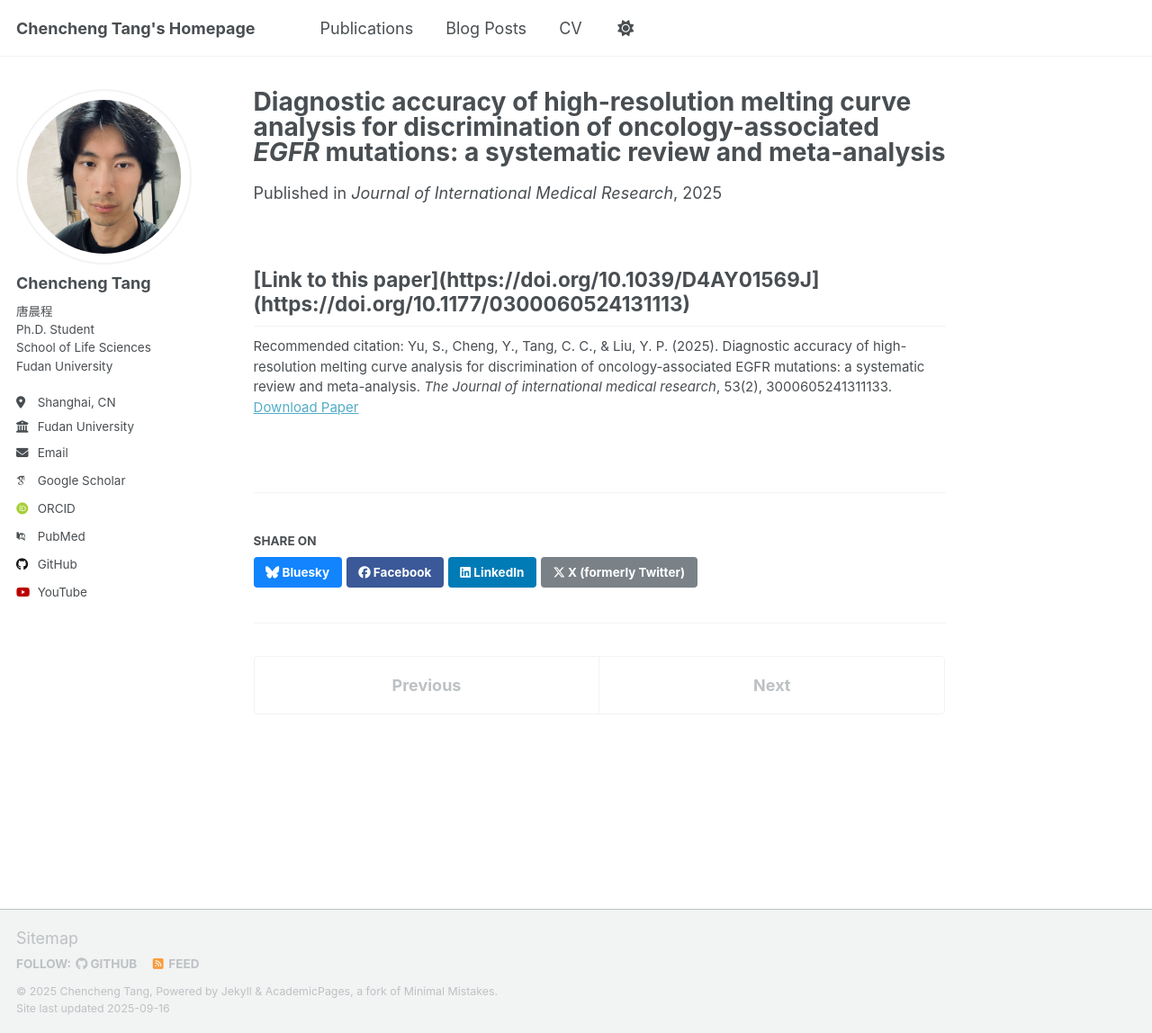
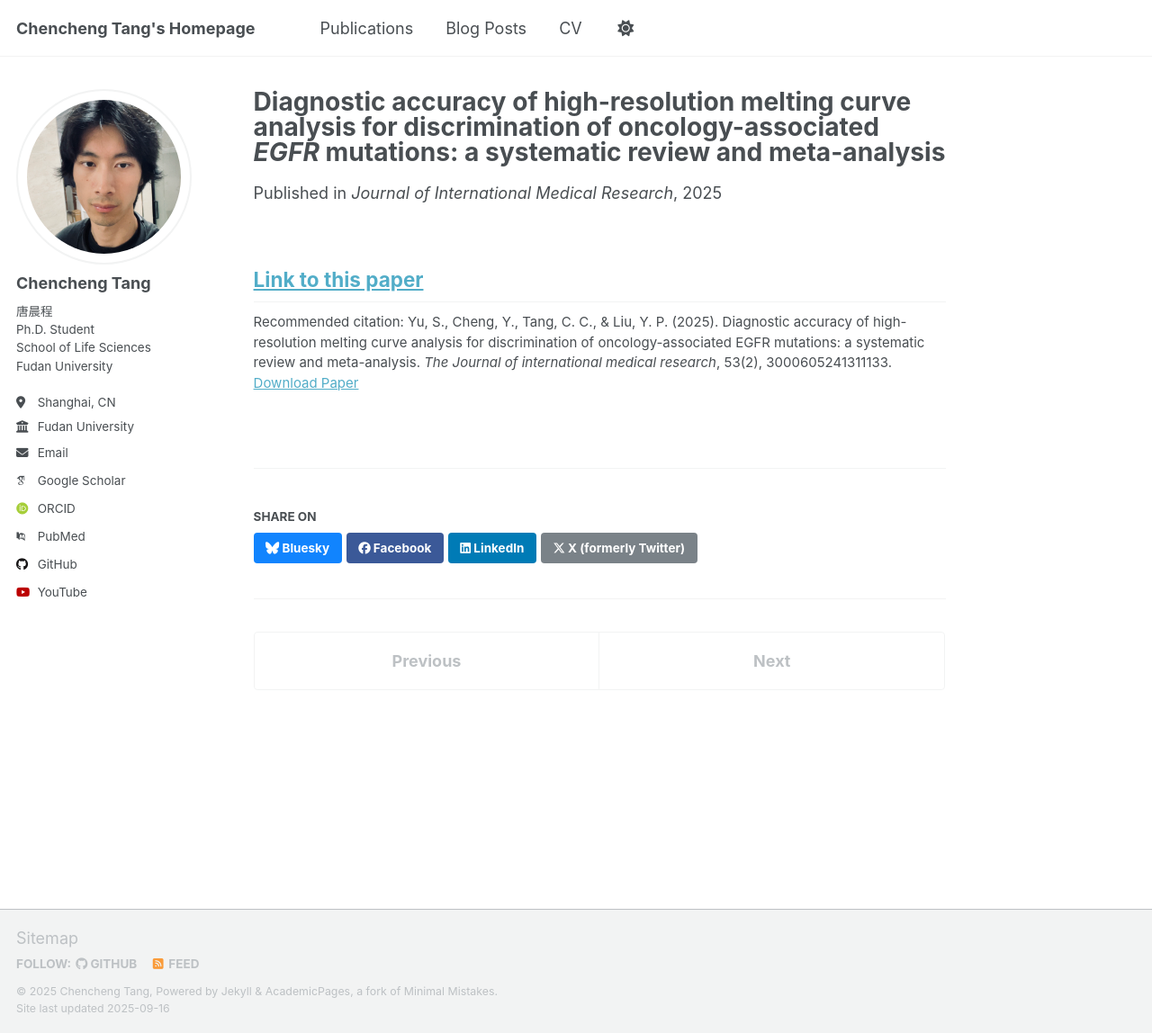
Before and after one commit to AI4Sfrontline/ai4sfrontline.github.io, a Jekyll site: the page built from _publications/2025-02-11-J-Int-Med-Res.md, in a window 1280 px wide and 1148 px high. Shown: the whole window at 90% size. Built offline with Jekyll 4.4.1, drawn with Linux system fonts in a browser that asks for light colours; some web fonts are replaced; a script that is not in the unit is left out; part of the change alters nothing that is shown.

Commit message:
Update 2025-02-11-J-Int-Med-Res.md

```diff
--- a/_publications/2025-02-11-J-Int-Med-Res.md
+++ b/_publications/2025-02-11-J-Int-Med-Res.md
@@ -13,5 +13,5 @@ venue: 'Journal of International Medical Research'
 paperurl: 'http://ai4sfrontline.github.io/files/2025-02-11-J-Int-Med-Res.pdf'
 citation: 'Yu, S., Cheng, Y., Tang, C. C., & Liu, Y. P. (2025). Diagnostic accuracy of high-resolution melting curve analysis for discrimination of oncology-associated EGFR mutations: a systematic review and meta-analysis. <i>The Journal of international medical research</i>, 53(2), 3000605241311133.'
 ---
-[Link to this paper](https://doi.org/10.1039/D4AY01569J](https://doi.org/10.1177/0300060524131113)
+[Link to this paper](https://doi.org/10.1177/0300060524131113)
 ---
```
